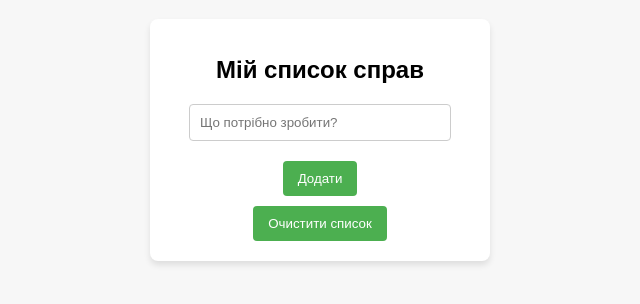
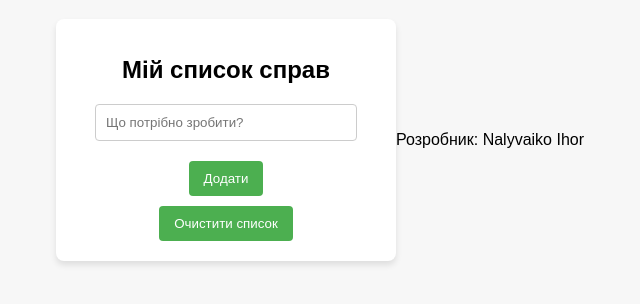
Before and after one commit to decodeigor/todo-list, a plain HTML site: page index.html in a window 1280 px wide. Shown: the part 260-564 px from the top of the page, without its empty margins (320-960 px from the left). Drawn offline with Linux system fonts and the light colour scheme.

Commit message:
Update index.html

```diff
--- a/index.html
+++ b/index.html
@@ -15,6 +15,10 @@
         <button id="clear-btn">Очистити список</button>
     </div>
 
+    <footer>
+        <p>Розробник: Nalyvaiko Ihor</p>
+    </footer>
+
     <script src="script.js"></script>
 </body>
 </html>
```
